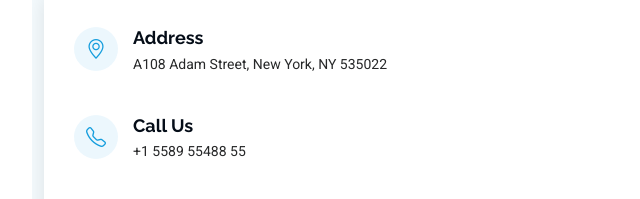
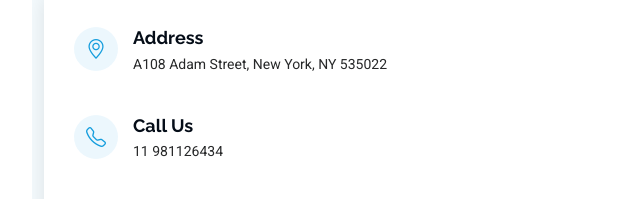
Before and after one commit to caueabba/portfolio, a plain HTML site: page index.html in a window 1280 px wide. Shown: the part 6133-6332 px from the top of the page, 268-908 px from the left. Drawn offline with Linux system fonts and the light colour scheme.

Commit message:
Correção do telefone na seção contato

```diff
--- a/index.html
+++ b/index.html
@@ -704,7 +704,7 @@
                 <i class="bi bi-telephone flex-shrink-0"></i>
                 <div>
                   <h3>Call Us</h3>
-                  <p>+1 5589 55488 55</p>
+                  <p>11 981126434</p>
                 </div>
               </div><!-- End Info Item -->
 
```
